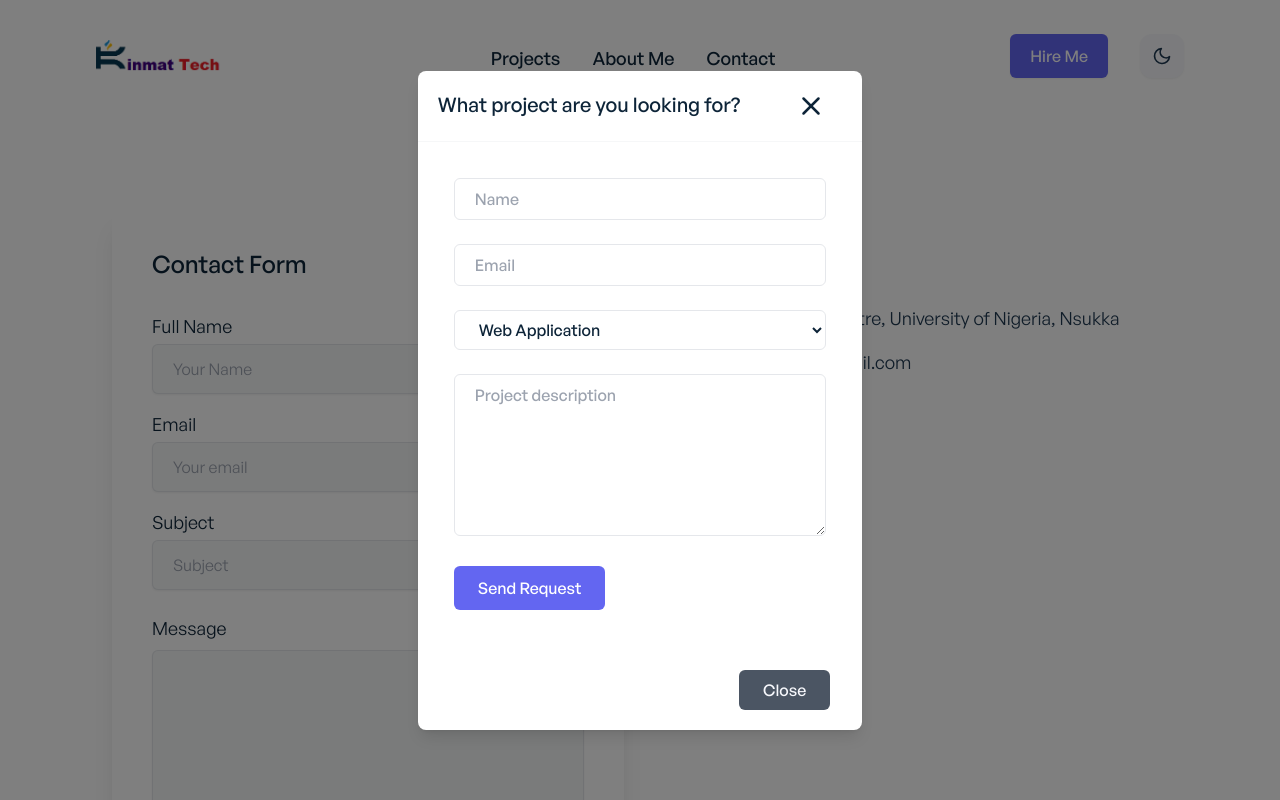
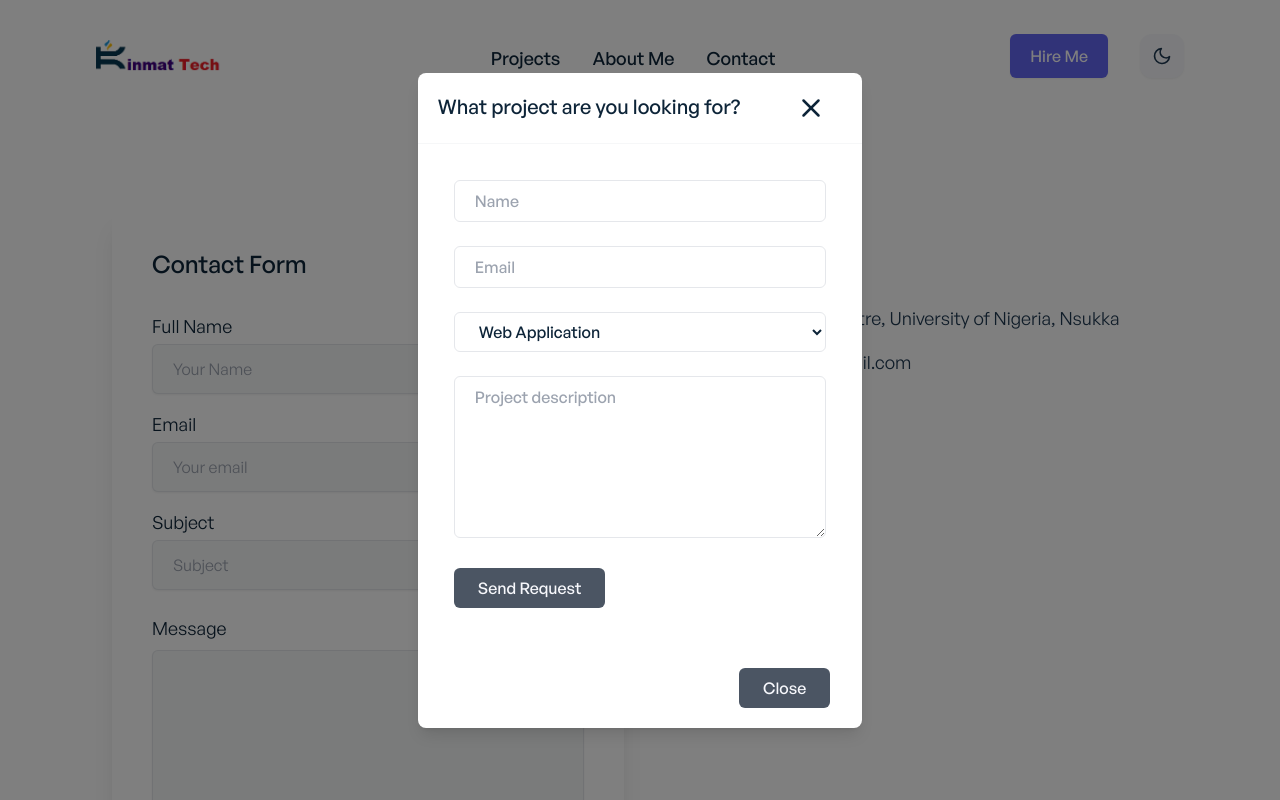
Before and after one commit to KinmatTech/kinmatech-portfolio, a React (Create React App) app: page /contact in a window 1280 px wide. Both pictures are taken after a click on the element "Hire Me". Shown: the top 800 px of the page. Built offline with nearby package versions, Linux system fonts and the light colour scheme.

Commit message:
https://github.com/KinmatTech/kinmatech-portfolio.git

```diff
--- a/src/components/HireMeModal.jsx
+++ b/src/components/HireMeModal.jsx
@@ -1,6 +1,24 @@
 import { motion } from 'framer-motion';
 import { FiX } from 'react-icons/fi';
 import Button from './reusable/Button';
+import React from 'react';
+import emailjs from '@emailjs/browser';
+
+
+    function sendEmail(e) {
+    e.preventDefault();
+
+
+  emailjs.sendForm('service_8f3gcdf', 'template_168vukh', e.target, 'HIj1SmhDu2N20_kJy')
+      .then((result) => {
+		window.alert ('Message recieved, will get back to you soon!');
+          //console.log('SUCCESS');
+      }, (error) => {
+        //   console.log('FAILED...', error);
+		window.alert ('Message failed! try again...');
+      });
+      e.target.reset()
+  };
 
 const selectOptions = [
 	'Web Application',
@@ -36,10 +54,7 @@ const HireMeModal = ({ onClose, onRequest }) => {
 							</button>
 						</div>
 						<div className="modal-body p-5 w-full h-full">
-							<form
-								onSubmit={(e) => {
-									e.preventDefault();
-								}}
+						<form onSubmit={sendEmail}
 								className="max-w-xl m-4 text-left"
 							>
 								<div className="">
@@ -48,10 +63,9 @@ const HireMeModal = ({ onClose, onRequest }) => {
 										id="name"
 										name="name"
 										type="text"
-										required=""
 										placeholder="Name"
 										aria-label="Name"
-									/>
+									required/>
 								</div>
 								<div className="mt-6">
 									<input
@@ -59,10 +73,9 @@ const HireMeModal = ({ onClose, onRequest }) => {
 										id="email"
 										name="email"
 										type="text"
-										required=""
 										placeholder="Email"
 										aria-label="Email"
-									/>
+									required/>
 								</div>
 								<div className="mt-6">
 									<select
@@ -70,7 +83,6 @@ const HireMeModal = ({ onClose, onRequest }) => {
 										id="subject"
 										name="subject"
 										type="text"
-										required=""
 										aria-label="Project Category"
 									>
 										{selectOptions.map((option) => (
@@ -93,23 +105,18 @@ const HireMeModal = ({ onClose, onRequest }) => {
 										rows="6"
 										aria-label="Details"
 										placeholder="Project description"
-									></textarea>
+									required></textarea>
 								</div>
 
 								<div className="mt-6 pb-4 sm:pb-1">
 								<span
-										onClick={onClose}
 								type="submit"
 								className="px-4
 									sm:px-6
-											py-2
-											sm:py-2.5
-											text-white
-											bg-indigo-500
-											hover:bg-indigo-600
+									py-2 bg-gray-600 text-primary-light hover:bg-ternary-dark dark:bg-secondary-200 dark:text-secondary-dark dark:hover:bg-primary-light
 									rounded-md
 									focus:ring-1 focus:ring-indigo-900 duration-500"
-										aria-label="Submit Request"
+								aria-label="Send Request"
 							>
 								<Button title="Send Request" />
 							</span>
--- a/src/components/contact/ContactForm.jsx
+++ b/src/components/contact/ContactForm.jsx
@@ -7,13 +7,13 @@ import emailjs from '@emailjs/browser';
     function sendEmail(e) {
     e.preventDefault();
 
-
-  emailjs.sendForm('service_8f3gcdf', 'template_168vukh', e.target, 'HIj1SmhDu2N20_kJy')
+    emailjs.sendForm('service_8f3gcdf', 'template_168vukh', e.target, 'HIj1SmhDu2N20_kJy')
       .then((result) => {
 		window.alert ('E-Mail sent successfully, we will get back to you soon');
-          console.log('SUCCESS');
+          //console.log('SUCCESS');
       }, (error) => {
-          console.log('FAILED...', error);
+        //   console.log('FAILED...', error);
+		window.alert ('Message failed! try again...');
       });
       e.target.reset()
   };
```
Lines whose indentation alone changed are shown as unchanged.
